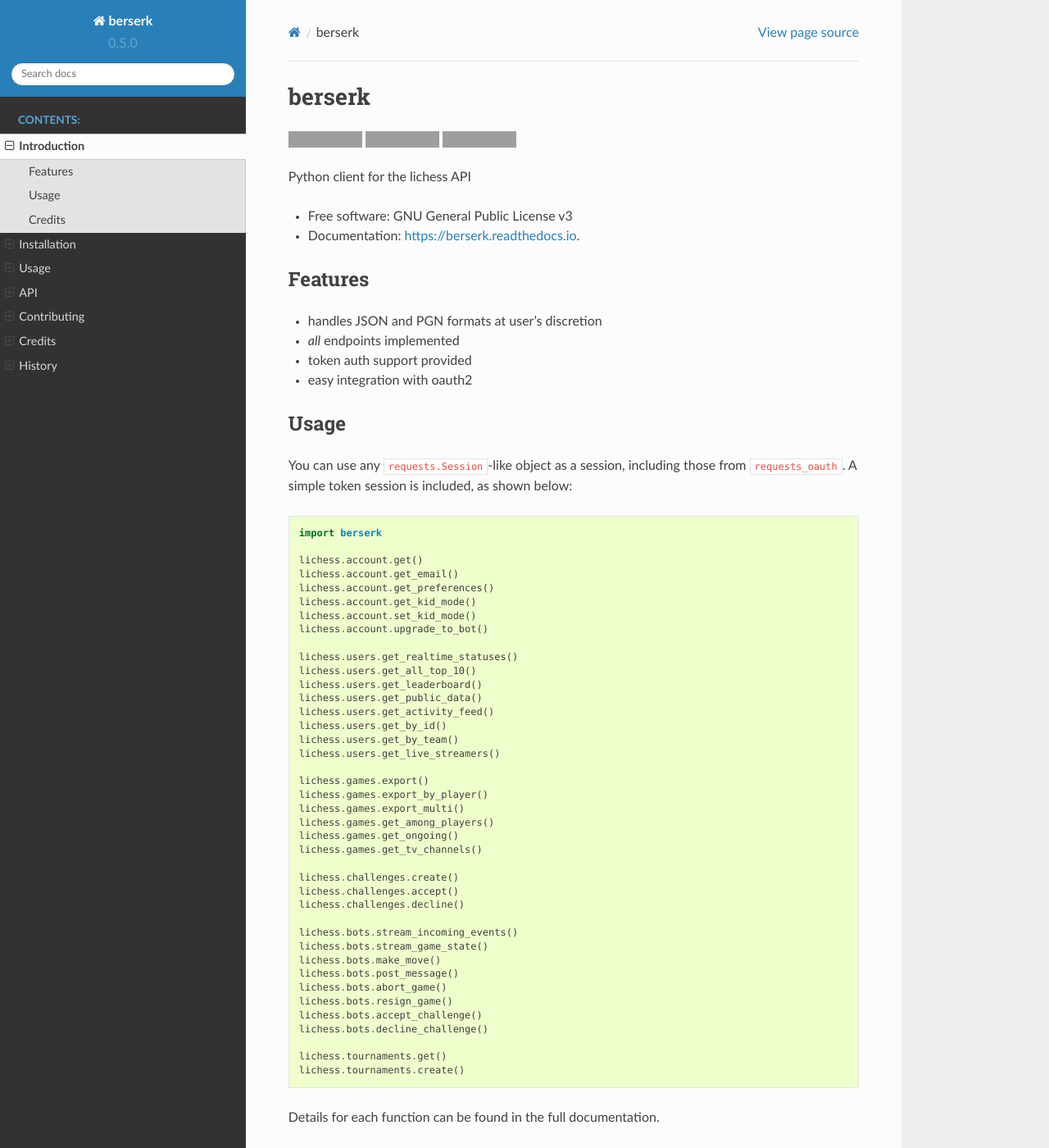
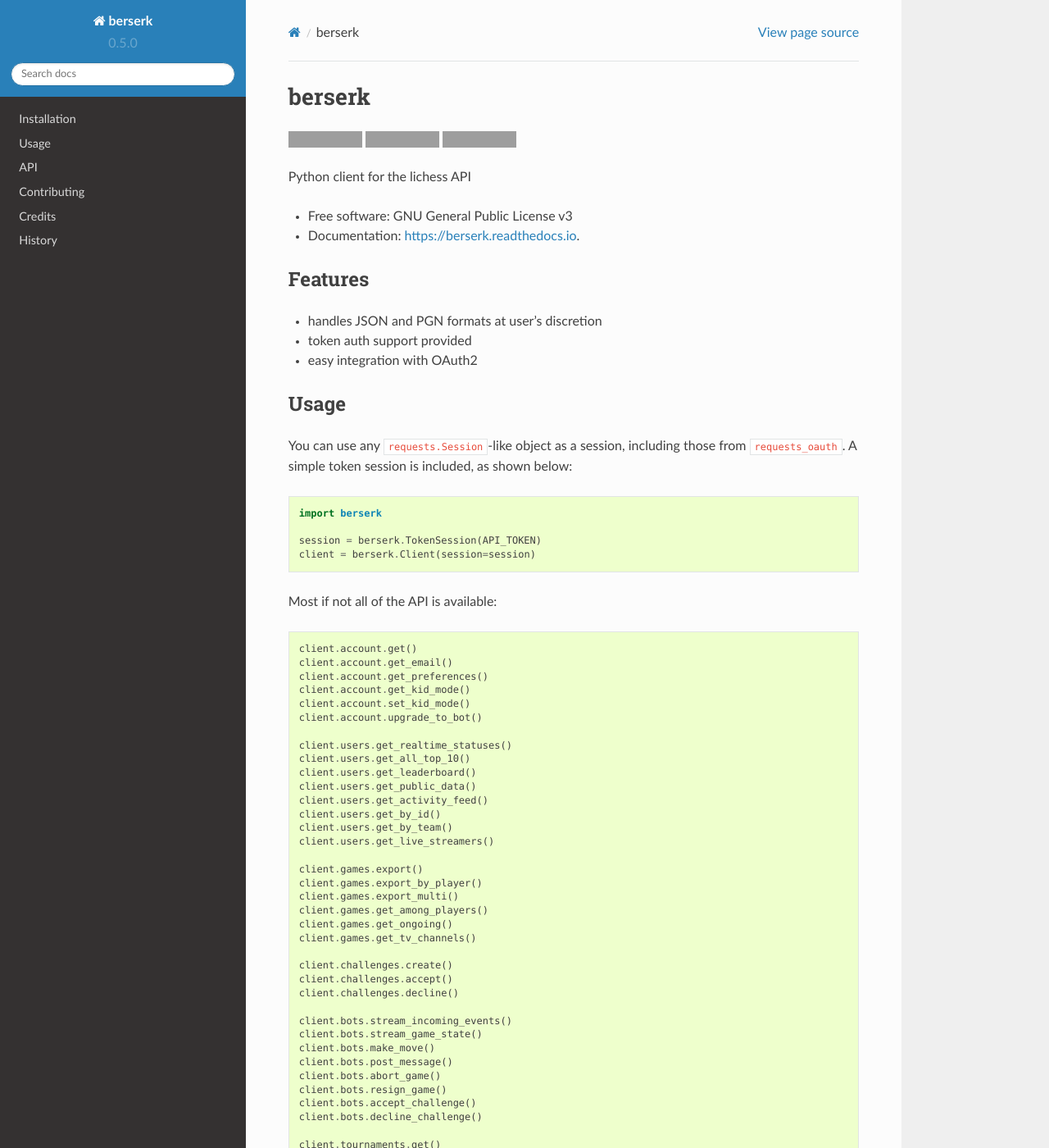
Before and after one commit to rhgrant10/berserk, a Sphinx documentation site: the page built from docs/readme.rst, in a window 1280 px wide and 1400 px high. Shown: the whole window at 82% size. Built offline with Sphinx 7.4.7 and the Read the Docs theme 2.0.0, drawn with Linux system fonts in a browser that asks for light colours; some of the changed text lies outside the part shown; grey boxes are pictures that could not be loaded.

Commit message:
Doc update

```diff
--- a/README.rst
+++ b/README.rst
@@ -22,15 +22,14 @@ Python client for the lichess API
 
 
 Features
---------
+========
 
 * handles JSON and PGN formats at user's discretion
-* *all* endpoints implemented
 * token auth support provided
-* easy integration with oauth2
+* easy integration with OAuth2
 
 Usage
------
+=====
 
 You can use any ``requests.Session``-like object as a session, including those
 from ``requests_oauth``. A simple token session is included, as shown below:
@@ -39,51 +38,80 @@ from ``requests_oauth``. A simple token session is included, as shown below:
 
     import berserk
 
-    lichess.account.get()
-    lichess.account.get_email()
-    lichess.account.get_preferences()
-    lichess.account.get_kid_mode()
-    lichess.account.set_kid_mode()
-    lichess.account.upgrade_to_bot()
+    session = berserk.TokenSession(API_TOKEN)
+    client = berserk.Client(session=session)
 
-    lichess.users.get_realtime_statuses()
-    lichess.users.get_all_top_10()
-    lichess.users.get_leaderboard()
-    lichess.users.get_public_data()
-    lichess.users.get_activity_feed()
-    lichess.users.get_by_id()
-    lichess.users.get_by_team()
-    lichess.users.get_live_streamers()
+Most if not all of the API is available:
 
-    lichess.games.export()
-    lichess.games.export_by_player()
-    lichess.games.export_multi()
-    lichess.games.get_among_players()
-    lichess.games.get_ongoing()
-    lichess.games.get_tv_channels()
+.. code-block:: python
 
-    lichess.challenges.create()
-    lichess.challenges.accept()
-    lichess.challenges.decline()
+    client.account.get()
+    client.account.get_email()
+    client.account.get_preferences()
+    client.account.get_kid_mode()
+    client.account.set_kid_mode()
+    client.account.upgrade_to_bot()
 
-    lichess.bots.stream_incoming_events()
-    lichess.bots.stream_game_state()
-    lichess.bots.make_move()
-    lichess.bots.post_message()
-    lichess.bots.abort_game()
-    lichess.bots.resign_game()
-    lichess.bots.accept_challenge()
-    lichess.bots.decline_challenge()
+    client.users.get_realtime_statuses()
+    client.users.get_all_top_10()
+    client.users.get_leaderboard()
+    client.users.get_public_data()
+    client.users.get_activity_feed()
+    client.users.get_by_id()
+    client.users.get_by_team()
+    client.users.get_live_streamers()
 
-    lichess.tournaments.get()
-    lichess.tournaments.create()
+    client.games.export()
+    client.games.export_by_player()
+    client.games.export_multi()
+    client.games.get_among_players()
+    client.games.get_ongoing()
+    client.games.get_tv_channels()
+
+    client.challenges.create()
+    client.challenges.accept()
+    client.challenges.decline()
+
+    client.bots.stream_incoming_events()
+    client.bots.stream_game_state()
+    client.bots.make_move()
+    client.bots.post_message()
+    client.bots.abort_game()
+    client.bots.resign_game()
+    client.bots.accept_challenge()
+    client.bots.decline_challenge()
+
+    client.tournaments.get()
+    client.tournaments.create()
+
+    client.broadcasts.get()
+    client.broadcasts.create()
+    client.broadcasts.update()
+    client.broadcasts.push_pgn_update()
 
 
 Details for each function can be found in the full documentation.
 
 
 Credits
+=======
+
+Authors
 -------
+
+Development Lead
+~~~~~~~~~~~~~~~~
+
+* Robert Grant <rhgrant10@gmail.com>
+
+Contributors
+~~~~~~~~~~~~
+
+* Robert Graham <rpgraham84@gmail.com>
+
+
+Miscellaneous
+-------------
 
 This package was created with Cookiecutter_ and the
 `audreyr/cookiecutter-pypackage`_ project template.
--- /dev/null
+++ b/docs/_static/css/custom.css
@@ -0,0 +1,3 @@
+.highlight .go {
+    color: hsla(0, 0%, 50%, .8);
+}
--- a/docs/conf.py
+++ b/docs/conf.py
@@ -105,7 +105,7 @@ html_theme_options = {
     # 'vcs_pageview_mode': '',
     # 'style_nav_header_background': 'white',
     # # Toc options
-    'collapse_navigation': False,
+    'collapse_navigation': True,
     # 'sticky_navigation': True,
     # 'navigation_depth': 4,
     # 'includehidden': True,
```
Also changed, not shown: AUTHORS.rst (+14 -1 lines), docs/index.rst (+65 -3 lines), docs/usage.rst (+54 -24 lines).
